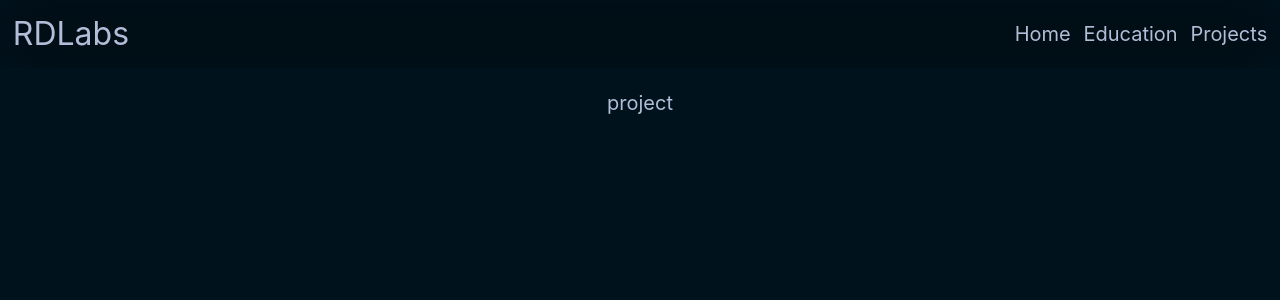
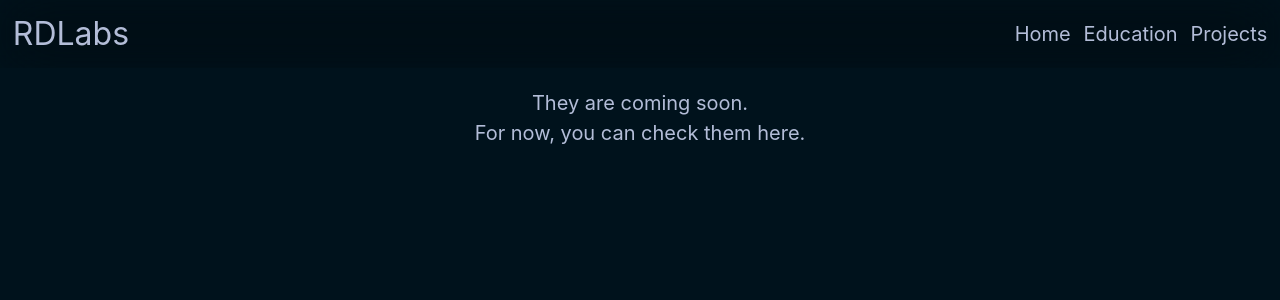
Before and after one commit to RDlabz/RD, a Next.js app: page /projects in a window 1280 px wide. Shown: the top 300 px of the page. Built offline with nearby package versions, Linux system fonts and the light colour scheme.

Commit message:
Project content

```diff
--- a/src/app/projects/page.tsx
+++ b/src/app/projects/page.tsx
@@ -3,7 +3,8 @@
 export default function App() {
   return (
     <main>
-      {"project"}
+      <p>They are coming soon.</p>
+      <a href="https://github.com/Dr-Ardi?tab=repositories" target="_blank">For now, you can check them here.</a>
     </main>
   );
 }
--- /dev/null
+++ b/src/components/Tools.tsx
@@ -0,0 +1,21 @@
+import tools from '../LabContent/tools.json'
+
+export default function Tools() {
+    return (
+        <div>
+            <h2 style={{marginBottom: "10px"}}>The tools I use</h2>
+            <div style={{display: "flex", width: "100%", justifyContent: "space-around", alignItems: "center", flexWrap: "wrap", columnGap: "10px", rowGap: "10px"}}>
+                {tools.map((tool) => (
+                    <a
+                        key={tool.name} href={tool.link} target="_blank"
+                        className="bordered"
+                        style={{display: "flex", alignItems: "center", columnGap: "10px", padding: "8px 15px", whiteSpace: "nowrap"}}
+                    >
+                        <img style={{height: "20px", width: "auto"}} src={tool.image} />
+                        <h4>{tool.name}</h4>
+                    </a>
+                ))}
+            </div>
+        </div>
+    )
+}
```
